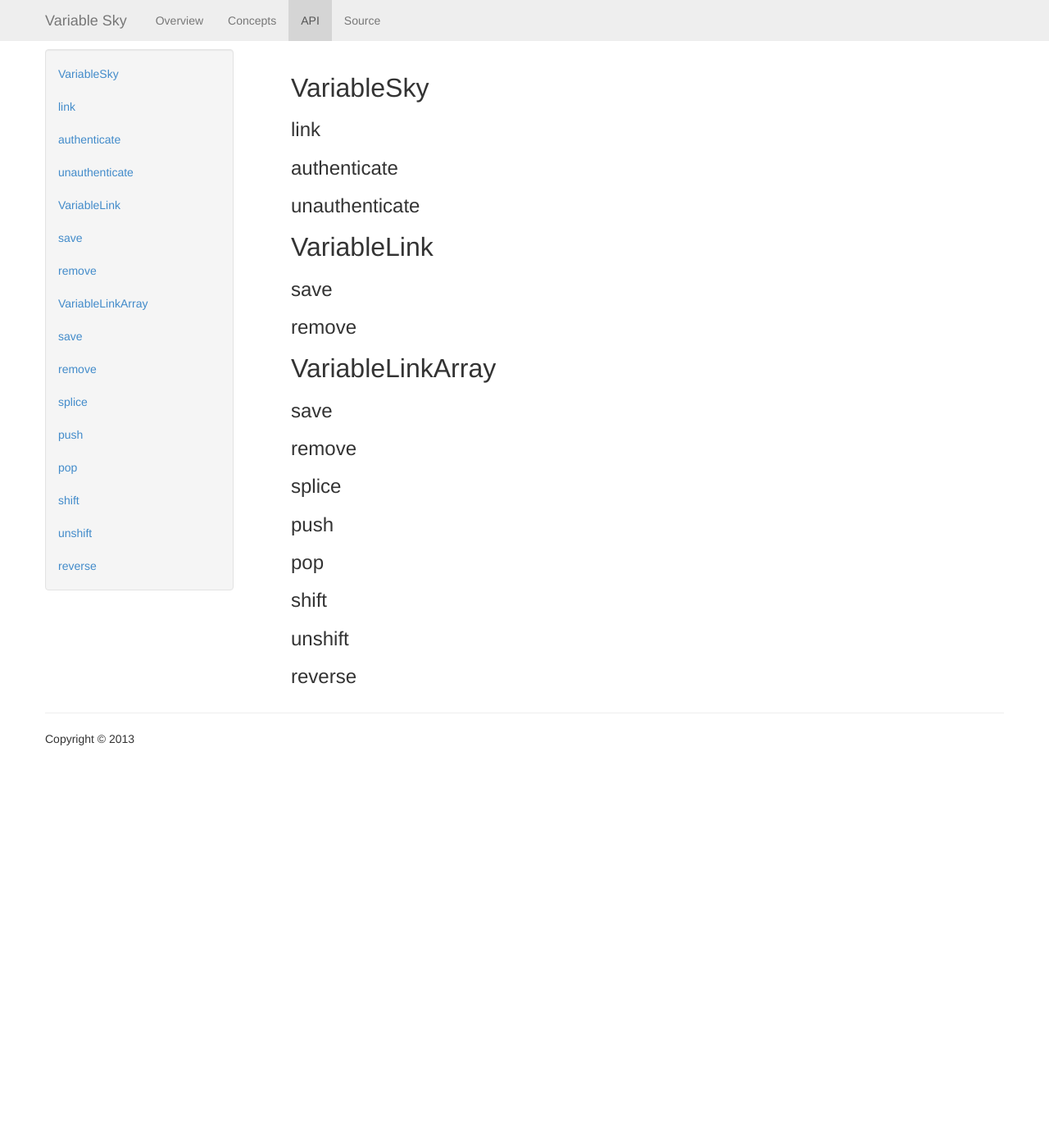
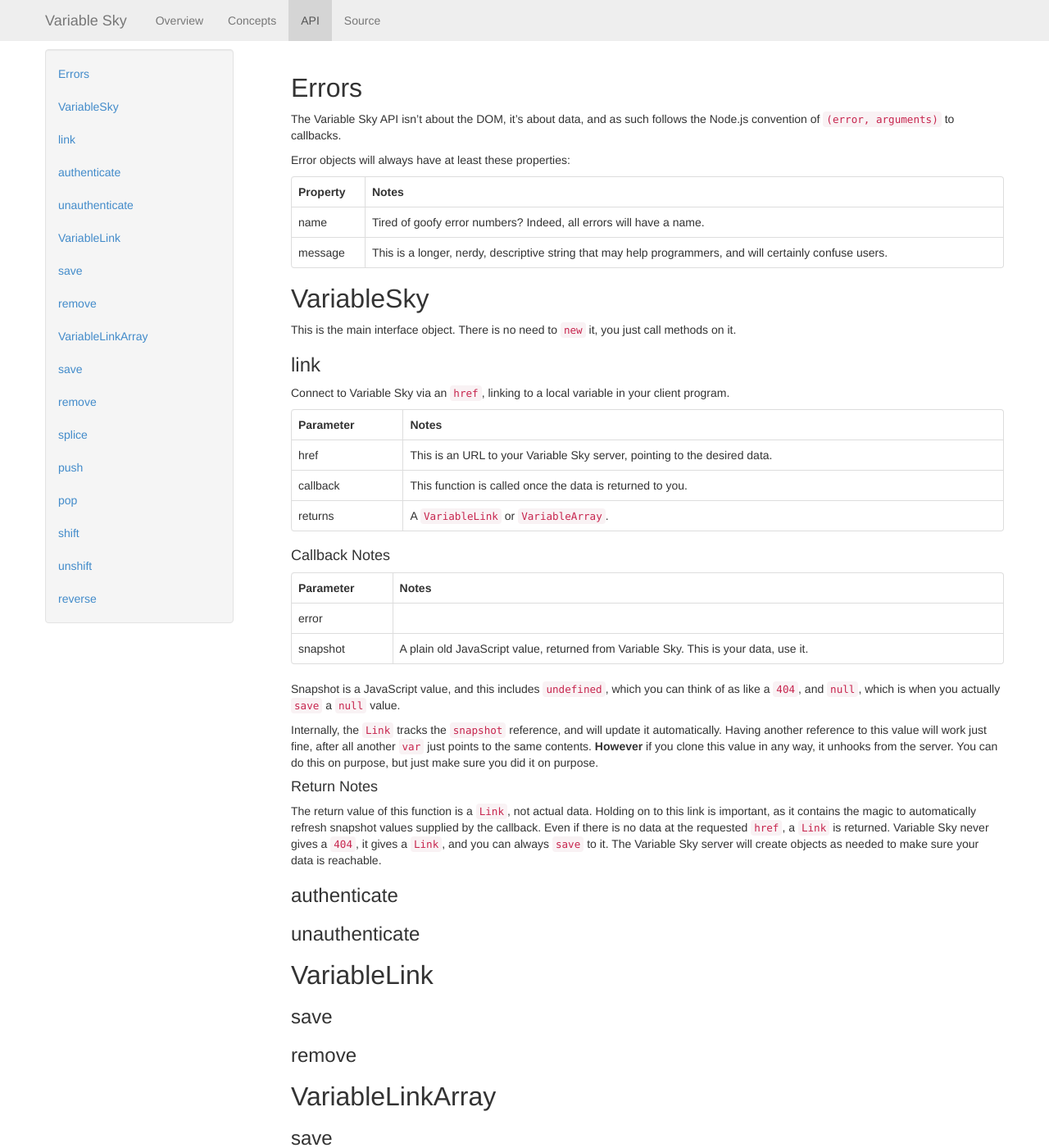
Before and after one commit to wballard/VariableSky, a Jekyll site: the page built from api.markdown, in a window 1280 px wide and 1400 px high. Shown: the whole window at 82% size. Built offline with Jekyll 4.4.1, drawn with Linux system fonts in a browser that asks for light colours; Markdown is read by kramdown in place of the engine named in the settings.

Commit message:
started actual API docs

```diff
--- a/_layouts/default.html
+++ b/_layouts/default.html
@@ -73,6 +73,7 @@ $(document).on('click', function(event){
 });
 //autotoc
 $(':header').each(function(){
+  if(this.tagName == 'H4') return;
   $link = $('<li><a href="#">Link</a></li>');
   $toc = $('#toc');
   console.log(this);
--- a/api.markdown
+++ b/api.markdown
@@ -3,8 +3,58 @@ layout: default
 title: API
 ---
 
+
+## Errors
+The Variable Sky API isn't about the DOM, it's about data, and as such
+follows the Node.js convention of `(error, arguments)` to callbacks.
+
+Error objects will always have at least these properties:
+
+|Property|Notes|
+|---------|-----|
+|name|Tired of goofy error numbers? Indeed, all errors will have a name.|
+|message|This is a longer, nerdy, descriptive string that may help programmers, and will certainly confuse users.|
+
 ## VariableSky
+This is the main interface object. There is no need to `new` it, you
+just call methods on it.
 ### link
+Connect to Variable Sky via an `href`, linking to a local variable in
+your client program.
+
+|Parameter|Notes|
+|---------|-----|
+|href|This is an URL to your Variable Sky server, pointing to the desired data.|
+|callback|This function is called once the data is returned to you.|
+|returns|A `VariableLink` or `VariableArray`.|
+
+####Callback Notes
+
+|Parameter|Notes|
+|---------|-----|
+|error||
+|snapshot|A plain old JavaScript value, returned from Variable Sky. This is your data, use it.|
+
+Snapshot is a JavaScript value, and this includes `undefined`, which you
+can think of as like a `404`, and `null`, which is when you actually
+`save` a `null` value.
+
+Internally, the `Link` tracks the `snapshot` reference, and will update
+it automatically. Having another reference to this value will work just
+fine, after all another `var` just points to the same contents.
+**However** if you clone this value in any way, it unhooks from the
+server. You can do this on purpose, but just make sure you did it on
+purpose.
+
+####Return Notes
+The return value of this function is a `Link`, not actual data. Holding
+on to this link is important, as it contains the magic to automatically
+refresh snapshot values supplied by the callback. Even if there is no
+data at the requested `href`, a `Link` is returned. Variable Sky
+never gives a `404`, it gives a `Link`, and you can always `save` to it.
+The Variable Sky server will create objects as needed to make sure your
+data is reachable.
+
 ### authenticate
 ### unauthenticate
 ## VariableLink
```
Also changed, not shown: other parts of _layouts/default.html (+1 -0 lines).
